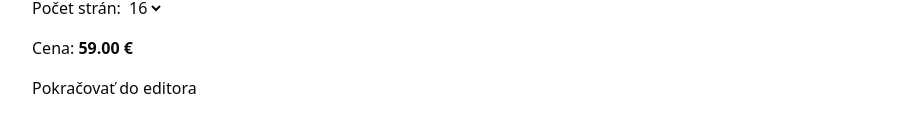
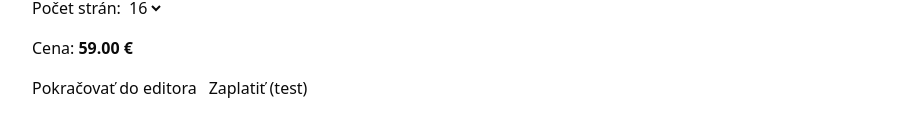
Before and after one commit to NejakyMarek/Momentory, a Next.js app: page /builder in a window 1280 px wide. Shown: the part 192-328 px from the top of the page, without its empty margins (182-1097 px from the left). Built offline with nearby package versions, Linux system fonts and the light colour scheme.

Commit message:
dalsi
dalsi abdejt

```diff
--- a/src/app/builder/page.tsx
+++ b/src/app/builder/page.tsx
@@ -1,39 +1,65 @@
 "use client";
 import { useState } from "react";
-import { variantOptions, PAGES, priceOf, AlbumVariant, PageCount } from "@/lib/products";
+import {
+  variantOptions, PAGES, priceOf,
+  type AlbumVariant, type PageCount
+} from "@/lib/products";
+import { startCheckout } from "@/lib/checkout";
 
 export default function BuilderPage() {
   const [variant, setVariant] = useState<AlbumVariant>("basic");
   const [pages, setPages] = useState<PageCount>(16);
-
   const price = priceOf(variant, pages);
 
   return (
-    <main style={{padding: 24, maxWidth: 900, margin: "0 auto"}}>
+    <main style={{ padding: 24, maxWidth: 900, margin: "0 auto" }}>
       <h2>Vyber štýl + počet strán</h2>
 
-      <div style={{display:"grid", gap:12, gridTemplateColumns:"repeat(2,minmax(0,1fr))", marginTop:12}}>
+      <div style={{
+        display: "grid", gap: 12,
+        gridTemplateColumns: "repeat(2,minmax(0,1fr))", marginTop: 12
+      }}>
         {variantOptions().map(opt => (
           <button key={opt.value}
             onClick={() => setVariant(opt.value)}
-            style={{padding:12, border: "1px solid #333", borderRadius: 8,
-                    background: variant===opt.value ? "#111" : "#222", color:"#fff"}}>
+            style={{
+              padding: 12, border: "1px solid #333", borderRadius: 8,
+              background: variant === opt.value ? "#111" : "#222", color: "#fff"
+            }}
+          >
             {opt.label}
           </button>
         ))}
       </div>
 
-      <div style={{marginTop:16}}>
+      <div style={{ marginTop: 16 }}>
         <label>Počet strán: </label>
-        <select value={String(pages)} onChange={e => setPages(Number(e.target.value) as PageCount)}>
+        <select
+          value={String(pages)}
+          onChange={e => setPages(Number(e.target.value) as PageCount)}
+        >
           {PAGES.map(p => <option key={p} value={String(p)}>{p}</option>)}
         </select>
       </div>
 
-      <div style={{marginTop:16}}>Cena: <b>{(price/100).toFixed(2)} €</b></div>
+      <div style={{ marginTop: 16 }}>
+        Cena: <b>{(price / 100).toFixed(2)} €</b>
+      </div>
 
-      <div style={{marginTop:16}}>
-        <button onClick={()=>alert("Editor pridáme v ďalšom kroku")}>Pokračovať do editora</button>
+      <div style={{ marginTop: 16, display: "flex", gap: 12 }}>
+        <button onClick={() => alert("Editor pridáme v ďalšom kroku")}>
+          Pokračovať do editora
+        </button>
+
+        <button
+          onClick={() =>
+            startCheckout([{ variant, pages, quantity: 1 }]).catch((e) =>
+              alert("Checkout error: " + e.message)
+            )
+          }
+        >
+          Zaplatiť (test)
+        </button>
       </div>
     </main>
   );
--- /dev/null
+++ b/src/lib/checkout.ts
@@ -0,0 +1,16 @@
+import type { AlbumVariant, PageCount } from "@/lib/products";
+
+export type CartItem = { variant: AlbumVariant; pages: PageCount; quantity: number };
+
+export async function startCheckout(items: CartItem[]) {
+  const res = await fetch("/api/checkout", {
+    method: "POST",
+    headers: { "Content-Type": "application/json" },
+    body: JSON.stringify({ items }),
+  });
+
+  const data = await res.json().catch(() => ({}));
+  if (!res.ok) throw new Error(data.error || "Checkout failed");
+
+  if (data.url) window.location.href = data.url as string;
+}
```
